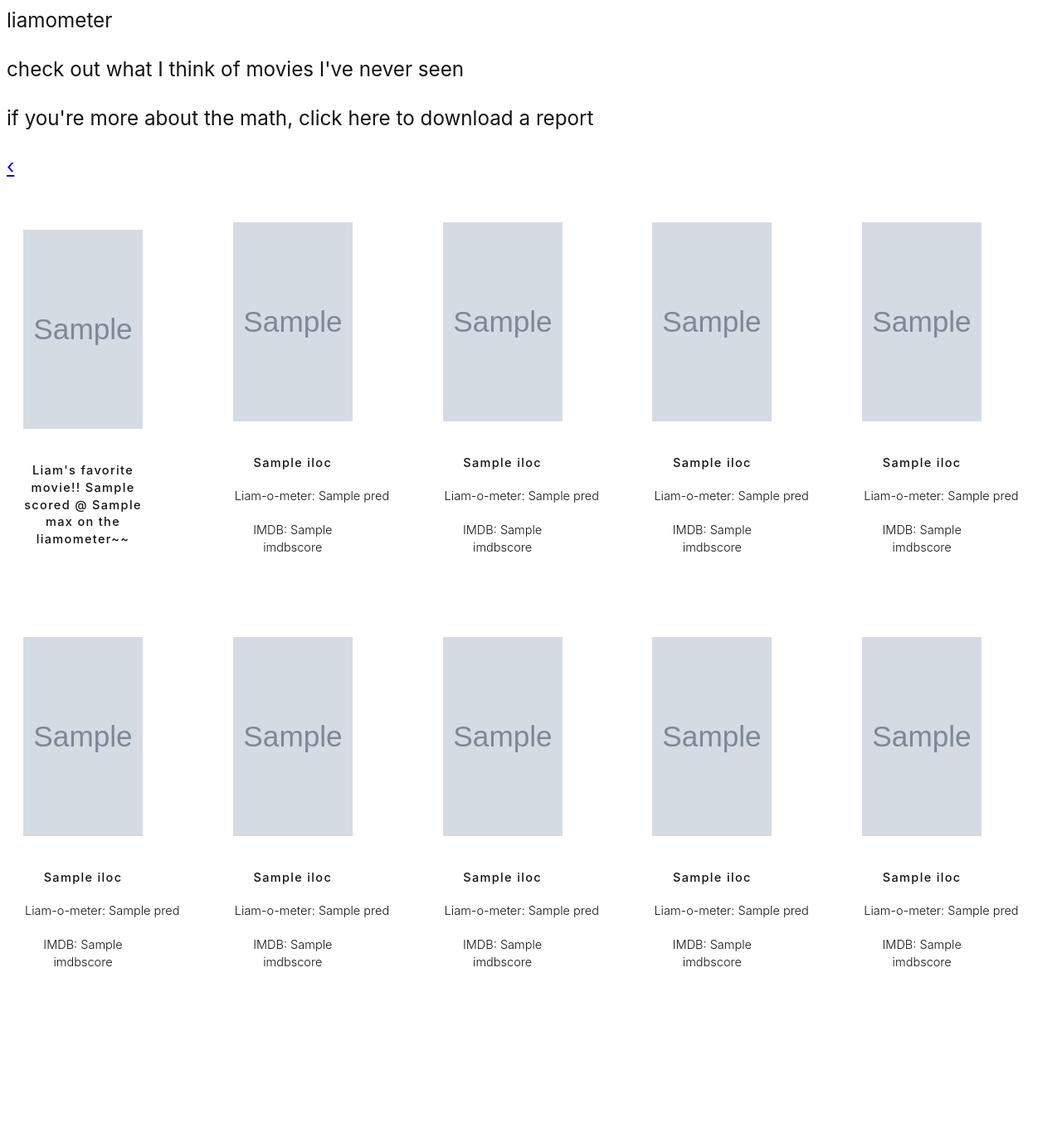
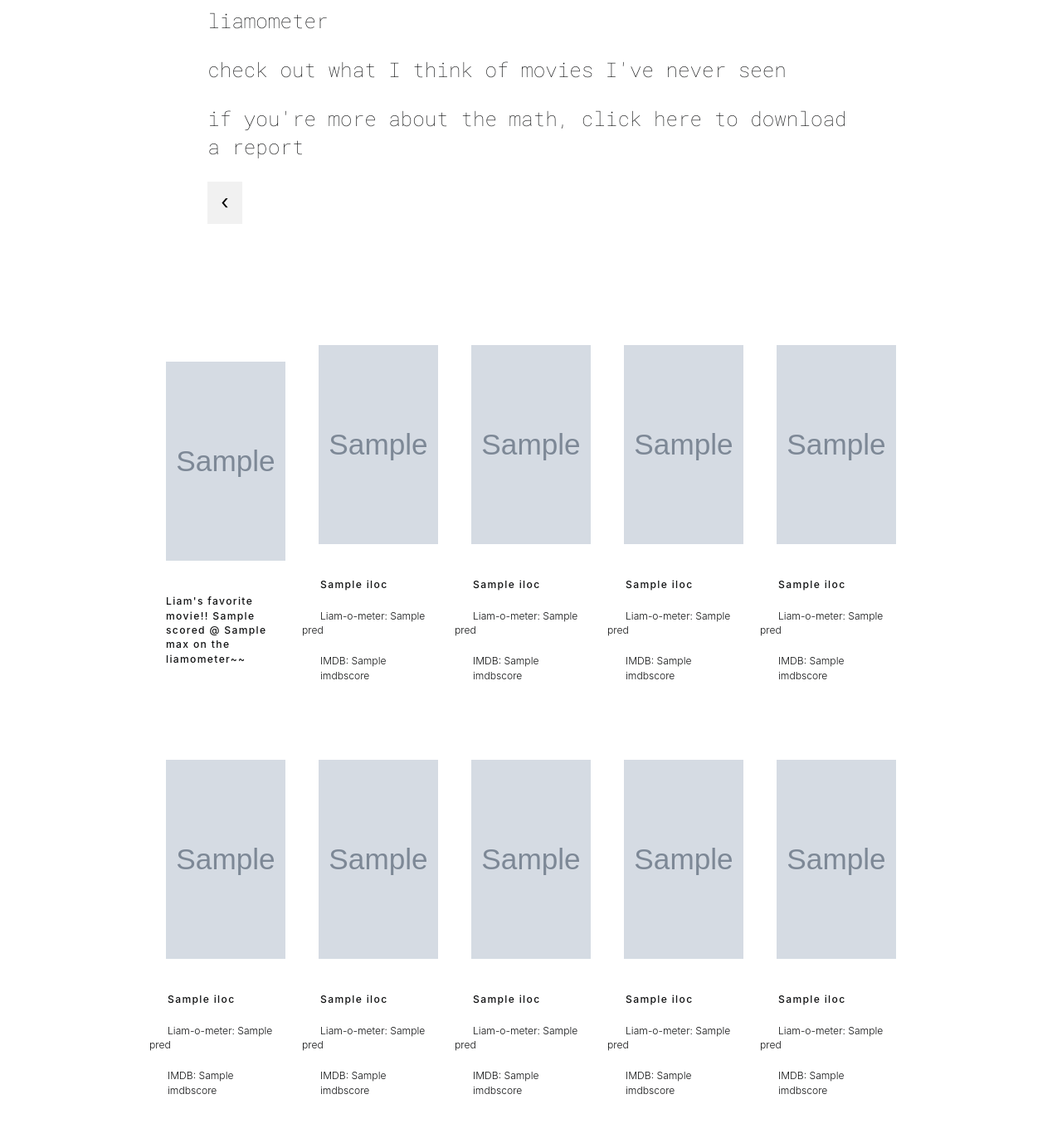
Before and after one commit to yi-ye-zhi-qiu/personalwebsite, a Flask app: template templates/liamometer.html in a window 1280 px wide. Shown: the whole page at 83% size. Before the commit the page ends 1165 px from the top, so only its background shows below. Run offline with Flask 2, Linux system fonts and the light colour scheme; the template is opened without the code that fills it: most values are stand-ins (such as "Sample title", 1, 10 or a date in 2020); grey boxes marked "Sample" are stand-in pictures; some libraries are stand-ins or nearby versions.

Commit message:
update styles

```diff
--- a/static/styles/style.css
+++ b/static/styles/style.css
@@ -235,9 +235,10 @@ svg{
   flex-flow: row wrap;
   align-items: center;
   justify-content: center;
-  padding: 0;
+  padding-left: 10em;
+  padding-right: 10em;
   display: grid;
-  grid-template-columns: repeat(5, 0.5fr);
+  grid-template-columns: repeat(5, 0.2fr);
   grid-auto-rows: 500px;
 }
 .movie-img{
@@ -250,6 +251,7 @@ svg{
   max-width: 35vh;
   display: inline-block;
   position: relative;
+
 }
 .movie-img:hover {
    transform: translate(5%, -2%);
@@ -278,13 +280,41 @@ svg{
   position: relative;
   word-break: keep-all;
   white-space: normal;
-  text-align: center;
+  text-align: left;
   padding-left: 2px;
   padding-right: 2px;
-  font-size: 0.6em;
+  font-size: 0.5em;
 }
 .liams-favorite{
   padding-left: 0px !important;
   padding-right: 0 !important;
   background-color: white !important;
 }
+
+.back-{
+  display: flex;
+  flex-flow: row wrap;
+  align-items: flex-start;
+  padding-left: 10em;
+  padding-right: 10em;
+}
+
+.back-button {
+  text-decoration: none !important;
+  display: inline-block;
+  padding: 8px 16px;
+}
+
+.back-button:hover {
+  background-color: #ddd;
+  color: black;
+}
+
+.back-button {
+  background-color: #f1f1f1;
+  color: black;
+}
+
+.ProjectHeader{
+  font-family: 'Roboto Mono', monospace;
+}
```
